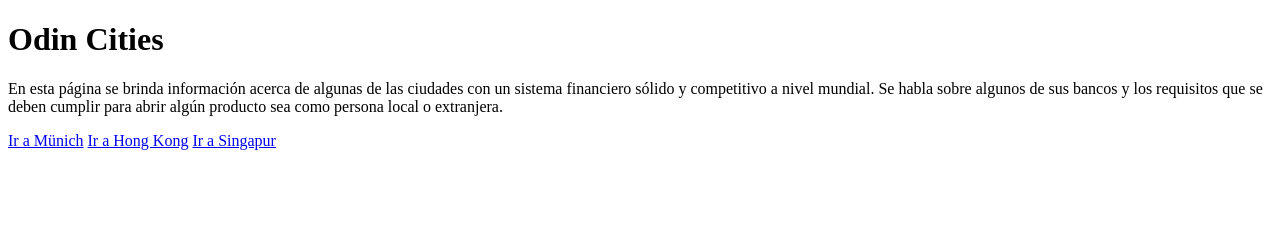
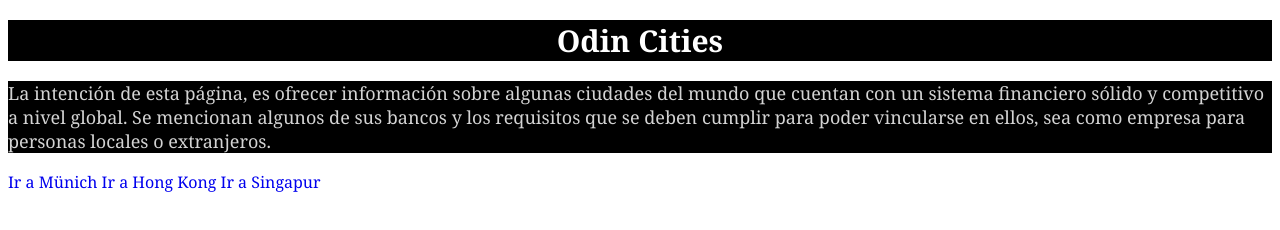
Before and after one commit to pixel-phy/ciudades, a plain HTML site: page index.html in a window 1280 px wide. Drawn offline with Linux system fonts and the light colour scheme.

Commit message:
Se modifica el estilo con css

```diff
--- /dev/null
+++ b/cities/ciudades.css
@@ -0,0 +1,20 @@
+*{
+    font-family:Georgia, 'Times New Roman', Times, serif;
+}
+h1 {
+    font-size: 28px;
+    color: white;
+    font-weight: bold;
+    text-align: center;
+}
+img {
+    height: auto;
+    width: 500px;
+    position: center;
+}
+
+.introduccion {
+    text-align: justify;
+    color: lightgray;
+    background-color: black;
+}
--- a/index.html
+++ b/index.html
@@ -3,17 +3,18 @@
     <head>
         <meta charset="utf-8">
         <title>Ciudades</title>
+        <link rel="stylesheet" href="style.css">
     </head>
 
     <body>
-        <h1>Odin Cities</h1>
-        <p> En esta página se brinda información acerca de algunas de las ciudades con un sistema financiero sólido y competitivo
-            a nivel mundial. Se habla sobre algunos de sus bancos y los requisitos que se deben cumplir para abrir algún producto
-            sea como persona local o extranjera.
+        <h1 class="titulo">Odin Cities</h1>
+        <p class="introduccion"> La intención de esta página, es ofrecer información sobre algunas ciudades del mundo que cuentan con un
+            sistema financiero sólido y competitivo a nivel global. Se mencionan algunos de sus bancos y los requisitos que se
+            deben cumplir para poder vincularse en ellos, sea como empresa para personas locales o extranjeros.
         </p>
-        <a href="cities/munich.html">Ir a Münich</a>
-        <a href="cities/hongkong.html">Ir a Hong Kong</a>
-        <a href="cities/singapur.html">Ir a Singapur</a>
+        <a class="ciudad" href="cities/munich.html">Ir a Münich</a>
+        <a class="ciudad" href="cities/hongkong.html">Ir a Hong Kong</a>
+        <a class="ciudad" href="cities/singapur.html">Ir a Singapur</a>
     </body>
 
 </html>
--- /dev/null
+++ b/style.css
@@ -0,0 +1,21 @@
+*{
+    font-family:Georgia, 'Times New Roman', Times, serif;
+}
+h1 {
+    font-weight: bold;
+    font-size: 30px;
+    text-align: center;
+    color:white;
+    background-color: black;
+}
+.introduccion {
+    color: lightgray;
+    font-size: 18px;
+    background-color: black;
+}
+.ciudad {
+    text-decoration: none;
+}
+.ciudad:hover {
+    color:yellow;
+}
```
Also changed, not shown: cities/hongkong.html (+3 -2 lines), cities/munich.html (+3 -2 lines), cities/singapur.html (+2 -1 lines).
